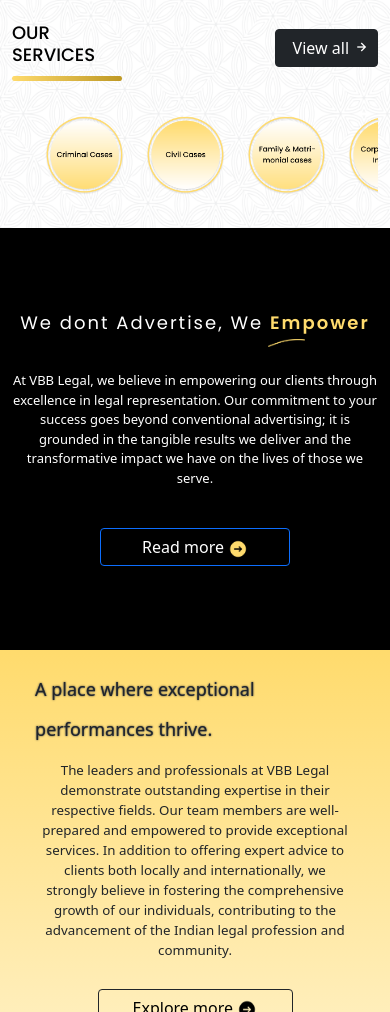
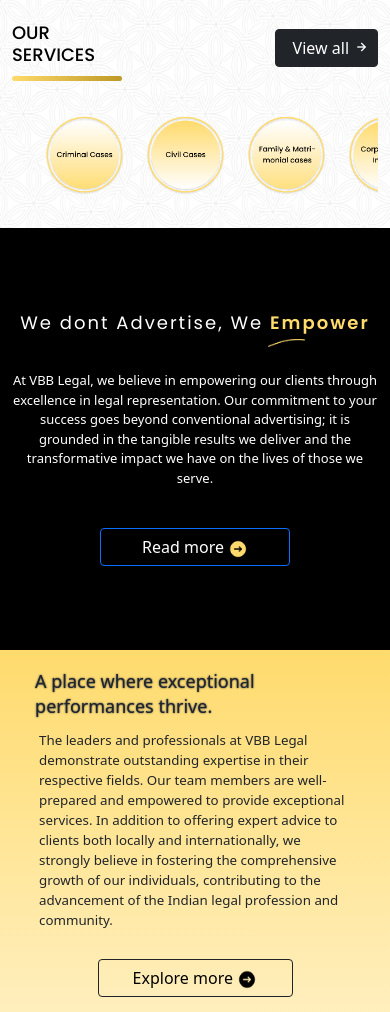
Before and after one commit to AtishKumar98/VBB_LAW_FIRM, a Django app: page / in a window 390 px wide. Shown: the part 370-1382 px from the top of the page. Run offline with Django 4.2, Linux system fonts and the light colour scheme; parts of the project's set-up code (start-up, migrations or seed data) failed here and were passed over; some libraries are stand-ins or nearby versions; grey boxes are pictures that could not be loaded.

Commit message:
commit_for_updates

```diff
--- a/static/css/index.css
+++ b/static/css/index.css
@@ -514,6 +514,7 @@ body{
   font-size: large !important;
   margin-top: 5%;
   width: 82%;
+  line-height: 25px;
 }
 
 
@@ -538,7 +539,7 @@ body{
 .textual_placements p{
   width: 80% !important;
   font-size: smaller;
-  text-align: center;
+  text-align: left;
   margin-top: 1%;
 }
 .image_secton {
```
